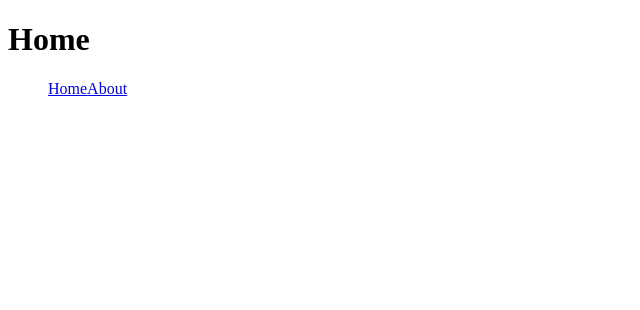
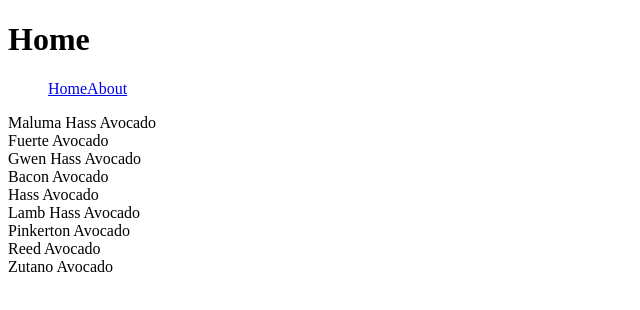
Before and after one commit to 2Fac3R/avocado-app, a Next.js app: page / in a window 1280 px wide. Shown: the top 310 px of the page, without its empty margins (0-640 px from the left). Built offline with nearby package versions, Linux system fonts and the light colour scheme.

Commit message:
fetching api data

```diff
--- a/src/pages/index.js
+++ /dev/null
@@ -1,13 +0,0 @@
-import React from 'react'
-import { NavBar } from '../components/NavBar/NavBar'
-
-function Home() {
-  return (
-    <div>
-      <h1>Home</h1>
-      <NavBar />
-    </div>
-  )
-}
-
-export default Home
--- /dev/null
+++ b/src/pages/index.tsx
@@ -0,0 +1,26 @@
+import React, { useEffect, useState } from 'react'
+import { NavBar } from '../components/NavBar/NavBar'
+
+function Home() {
+  const [producList, setProductList] = useState<TProduct[]>([])
+
+  useEffect(() => {
+    fetch('/api/avo')
+      .then(response => response.json())
+      .then(data => setProductList(data.data))
+  }, [])
+
+  return (
+    <div>
+      <h1>Home</h1>
+      <NavBar />
+      {producList.map(product => (
+        <div key={product.id}>
+          {product.name}
+        </div>
+      ))}
+    </div>
+  )
+}
+
+export default Home
```
